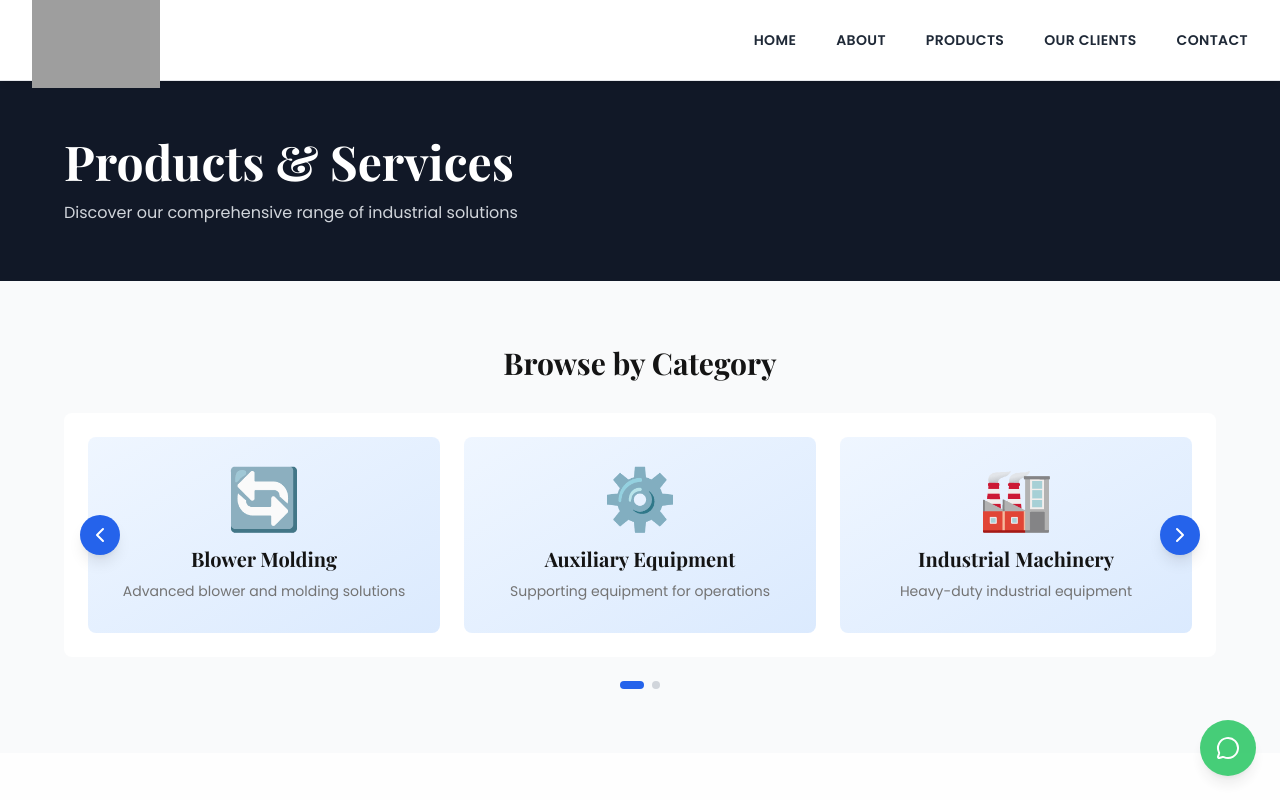
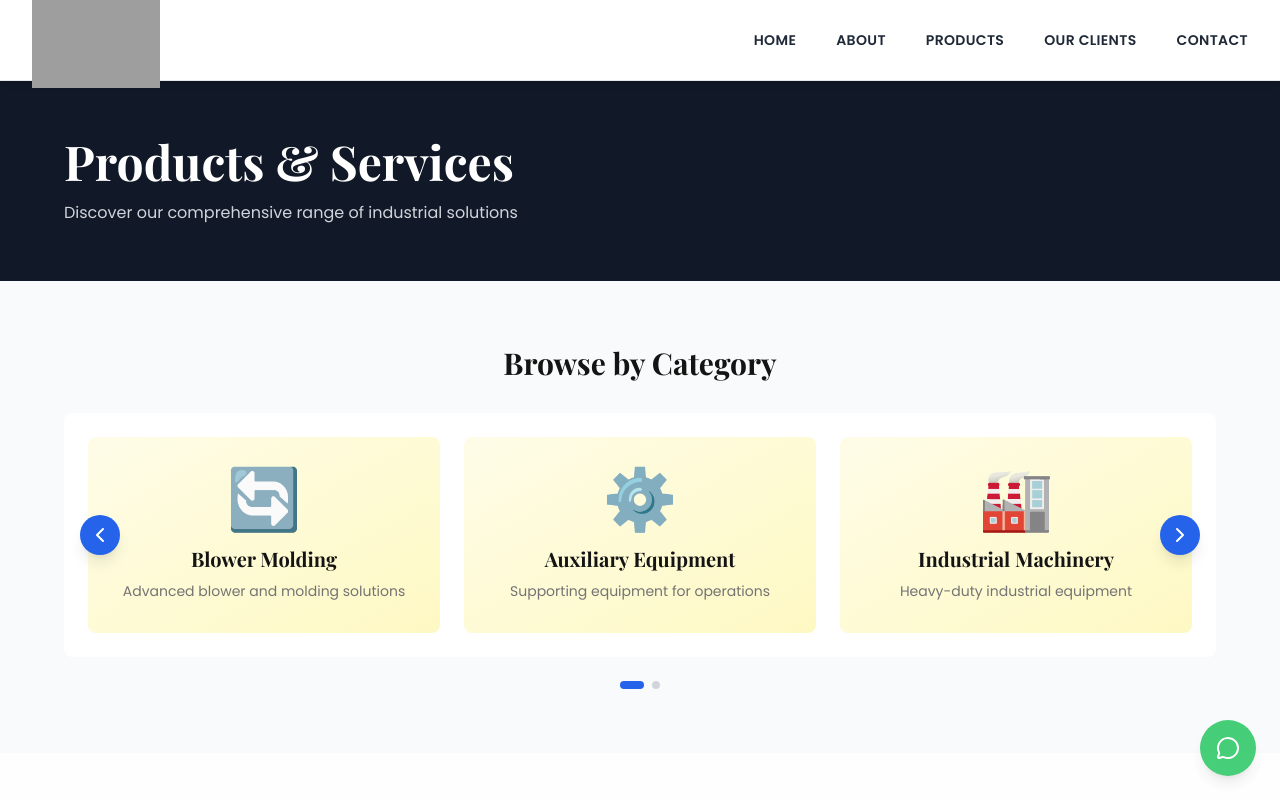
Before and after one commit to Parth7487/cb, a React (Vite) app: page /products in a window 1280 px wide. Shown: the top 800 px of the page. Built offline with nearby package versions, Linux system fonts and the light colour scheme; grey boxes are pictures that could not be loaded.

Commit message:
completionId: cgen-a4551e0d16f34f9db33818319869419b
cgen-a4551e0d16f34f9db33818319869419b

```diff
--- a/client/components/CategoryCarousel.tsx
+++ b/client/components/CategoryCarousel.tsx
@@ -83,7 +83,7 @@ export default function CategoryCarousel({ categories, onCategoryClick }: Catego
                 className="flex-1 min-w-0 cursor-pointer group"
                 onClick={() => onCategoryClick?.(category.id)}
               >
-                <div className="bg-gradient-to-br from-blue-50 to-blue-100 rounded-lg p-6 sm:p-8 text-center hover:shadow-lg transition-all duration-300 h-full flex flex-col items-center justify-center group-hover:from-blue-100 group-hover:to-blue-200">
+                <div className="bg-gradient-to-br from-yellow-50 to-yellow-100 rounded-lg p-6 sm:p-8 text-center hover:shadow-lg transition-all duration-300 h-full flex flex-col items-center justify-center group-hover:from-yellow-100 group-hover:to-yellow-200">
                   <div className="text-5xl sm:text-6xl mb-4 group-hover:scale-110 transition-transform duration-300">
                     {category.icon}
                   </div>
```
